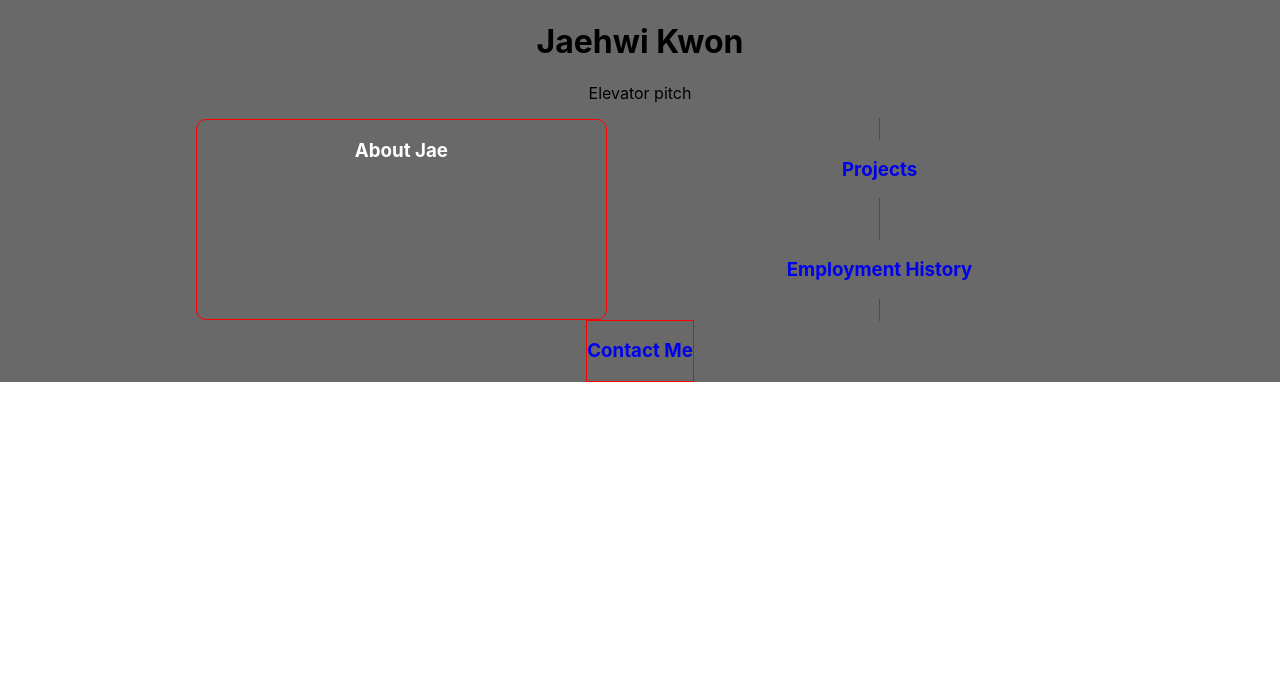
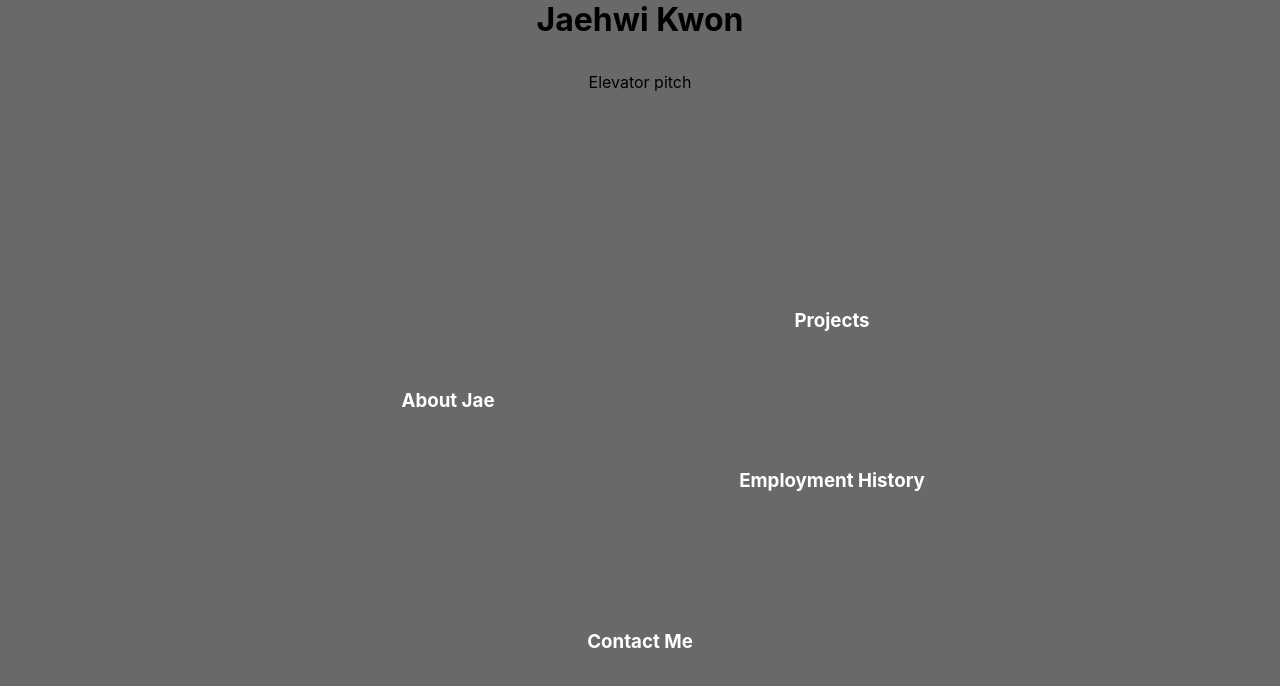
Before and after one commit to kwonj1234/my_website, a React (Create React App) app: page / in a window 1280 px wide. Shown: the top 686 px of the page. Built offline with nearby package versions, Linux system fonts and the light colour scheme.

Commit message:
text aligned in home

```diff
--- a/src/App.css
+++ b/src/App.css
@@ -1,5 +1,14 @@
-html, body {
-  height: 100%;
+* {
+  margin: 0;
+  padding: 0;
+  border: 0;
+  outline: 0;
+  vertical-align: baseline;
+  background: transparent;
+}
+
+body > #root > div {
+  height: 100vh;
 }
 
 .App {
@@ -9,6 +18,6 @@ html, body {
 
 .row {
   display: flex;
-  flex-wrap: wrap;
+  flex-wrap: nowrap;
   justify-content: space-evenly;
 }
--- a/src/components/Home.css
+++ b/src/components/Home.css
@@ -1,11 +1,14 @@
 .Home {
-    margin: 0px 10%;
+    margin: 0px 20%;
     height: 100%;
-    padding-top: 1px;
 }
 
 .Link {
+    display: flex;
     text-decoration: none;
+    text-align: center;
+    align-items: center;
+    justify-content: center;
 }
 
 .Link:hover {
@@ -22,24 +25,25 @@
 }
 
 .aboutJae {
-    display: block;
     width: 40%;
     color: white;
-    border: 1px solid red;
-    border-radius: 10px;
-    justify-content: center;
+    flex-grow: 1;
 }
 
 .workDone {
     width: 40%;
+    flex-grow: 1;
+    flex-direction: column;
 }
 
 .projects {
-    border: 1px solid red;
+    height: 50%;
+    color: white;
 }
 
 .cv {
-    border: 1px solid red;
+    height: 50%;
+    color: white;
 }
 
 .contact {
@@ -47,5 +51,7 @@
 }
 
 .contactMe {
-    border: 1px solid red;
+    width: 90%;
+    color: white;
+    margin-bottom: 10%;
 }
--- a/src/components/Home.js
+++ b/src/components/Home.js
@@ -13,7 +13,6 @@ export default function Home() {
                 <Link to="/about" className="aboutJae Link"><h3>About Jae</h3></Link>
                 <div className="column workDone">
                     <Link to="/projects" className="projects Link"><h3>Projects</h3></Link>
-                    <br></br>
                     <Link to="cv" className="cv Link"><h3>Employment History</h3></Link>
                 </div>
             </div>
```
